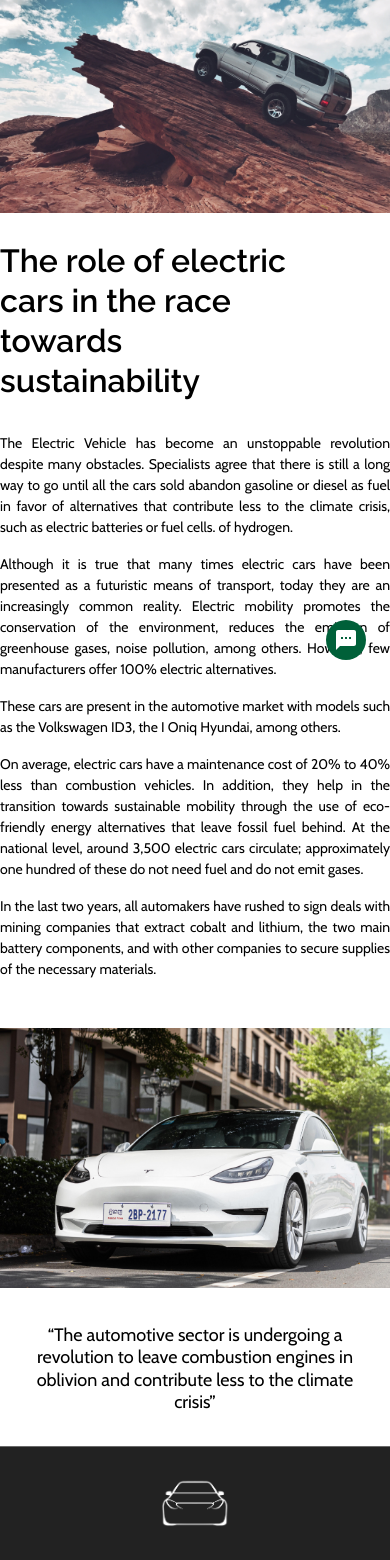
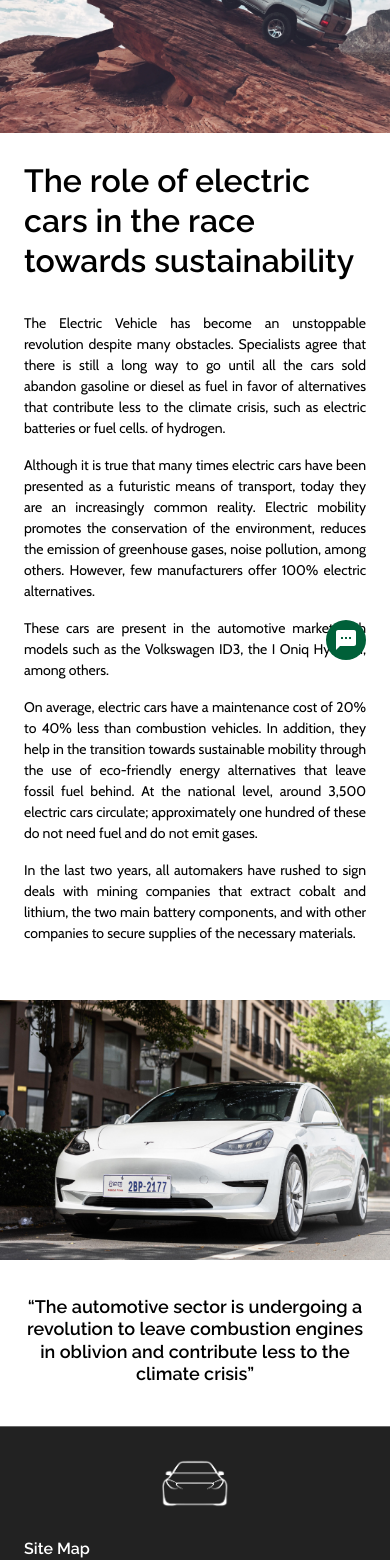
Before and after one commit to kevincastrochavez/carstro, a React (Create React App) app: page /marketing in a window 390 px wide. Shown: the part 160-1720 px from the top of the page. Built offline with nearby package versions, Linux system fonts and the light colour scheme; what react-chatbot-kit would draw is missing.

Commit message:
fixed marketing page for mobile

```diff
--- a/src/components/Header.js
+++ b/src/components/Header.js
@@ -10,7 +10,8 @@ function Header() {
   useEffect(() => {
     if (
       window.location.href === 'http://localhost:3000/' ||
-      window.location.href === 'http://localhost:3000/aboutUs'
+      window.location.href === 'http://localhost:3000/aboutUs' ||
+      window.location.href === 'http://localhost:3000/marketing'
     ) {
       setHeaderClass('');
     } else {
--- a/src/styles/marketing.scss
+++ b/src/styles/marketing.scss
@@ -1,12 +1,6 @@
 .marketingContainer {
-  display: flex;
-  flex-direction: column;
-  align-items: center;
+  margin-top: -80px;
   background-color: white;
-}
-
-.marketing-top-img-container {
-  min-width: 375px;
 }
 
 .marketing-car-rock-img,
@@ -18,14 +12,11 @@
   width: 100%;
 }
 
-.marketing-h1-container {
-  width: 327px;
-  margin: 24px 0px;
+.marketing-h1-info-wrap {
 }
 
-.marketing-quote-container {
-  width: 327px;
-  margin: 24px auto;
+.marketing-h1-container {
+  padding: 24px;
 }
 
 .marketing-h1 {
@@ -33,8 +24,7 @@
 }
 
 .marketing-p-container {
-  //   padding: 0 24px;
-  margin: auto;
+  padding: 0 24px;
 }
 
 .marketing-p {
@@ -46,14 +36,16 @@
 }
 
 .marketing-p-quote {
-  padding: 8px 0px;
+  font-family: $heading-font;
+  padding: 32px 24px 40px;
   text-align: center;
   font-size: 18px;
-  line-height: 22.5px;
+  font-weight: 600;
+  line-height: 1.25;
 }
 
 .marketing-bot-img-container {
-  padding-top: 40px;
+  padding-top: 48px;
 }
 
 .marketing-white-car-img-ipad,
```
